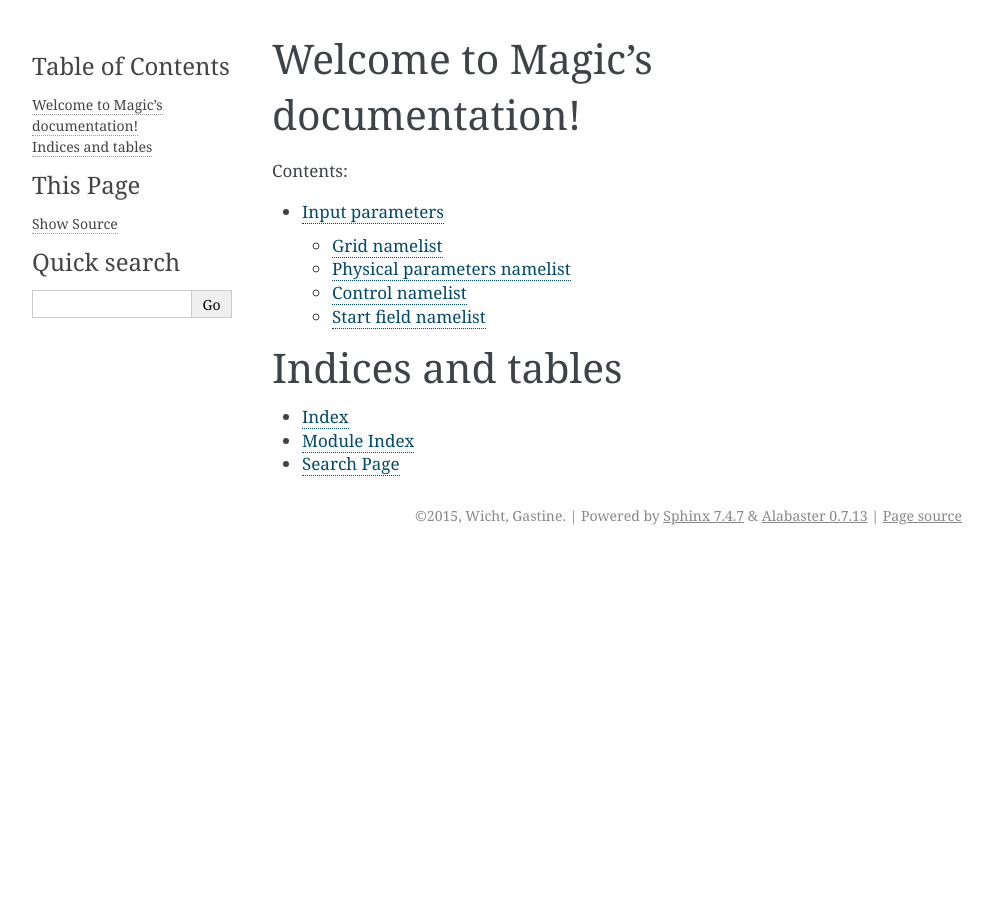
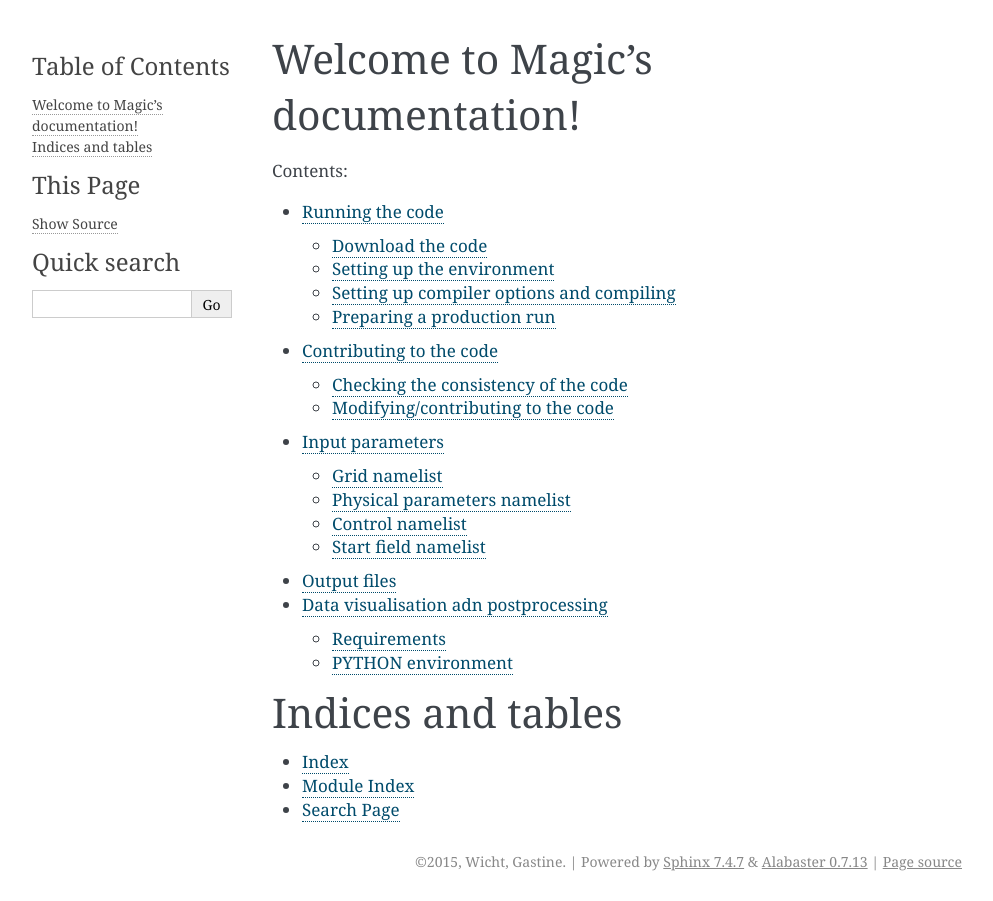
Before and after one commit to magic-sph/magic, a Sphinx documentation site: the page built from doc/sphinx/index.rst, in a window 1280 px wide. Shown: the whole page, without its empty margins (148-1141 px from the left). Built offline with Sphinx 7.4.7, drawn with Linux system fonts in a browser that asks for light colours.

Commit message:
structure documentation

```diff
--- /dev/null
+++ b/doc/sphinx/autoTests.rst
@@ -0,0 +1,9 @@
+Contributing to the code
+########################
+
+Checking the consistency of the code
+====================================
+
+
+Modifying/contributing to the code
+==================================
--- a/doc/sphinx/index.rst
+++ b/doc/sphinx/index.rst
@@ -11,7 +11,11 @@ Contents:
 .. toctree::
    :maxdepth: 2
 
+   install
+   autoTests
    namelists
+   outFiles
+   postProc
 
 
 Indices and tables
--- /dev/null
+++ b/doc/sphinx/install.rst
@@ -0,0 +1,31 @@
+Running the code
+################
+
+Download the code
+=================
+
+
+Setting up the environment
+==========================
+
+
+Setting up compiler options and compiling
+=========================================
+
+Compiler options
+----------------
+
+Supported compilers
+-------------------
+
+Preparing a production run
+==========================
+
+
+Running the code without OpenMP::
+
+  mpiexev -n 4 ./magic.exe input.nml
+
+Running the code with OpenMP::
+
+  export OMP_NUM_THREAD=4
--- /dev/null
+++ b/doc/sphinx/outFiles.rst
@@ -0,0 +1,2 @@
+Output files
+############
--- a/doc/sphinx/physNamelist.rst
+++ b/doc/sphinx/physNamelist.rst
@@ -127,9 +127,9 @@ Thermal boundary conditions
 
   2. Spherical harmonic order :math:`m`
 
-  3. Real amplitude (:math:`cos` contribution)
+  3. Real amplitude (:math:`\cos` contribution)
 
-  4. Imaginary amplitude (:math:`sin` contribution)
+  4. Imaginary amplitude (:math:`\sin` contribution)
 
   For example, if the boundary condition should be a combination of an :math:`(\ell=1,m=0)` sherical harmonic with the amplitude 1 and an :math:`(\ell=2,m=1)` spherical harmonic with the amplitude (0.5,0.5) the respective namelist entry could read:
 
--- /dev/null
+++ b/doc/sphinx/postProc.rst
@@ -0,0 +1,13 @@
+Data visualisation adn postprocessing
+#####################################
+
+Requirements
+============
+
+matplotlib, scipy, numpy, ipython
+
+
+PYTHON environment
+==================
+
+``magic.cfg`` file
```
